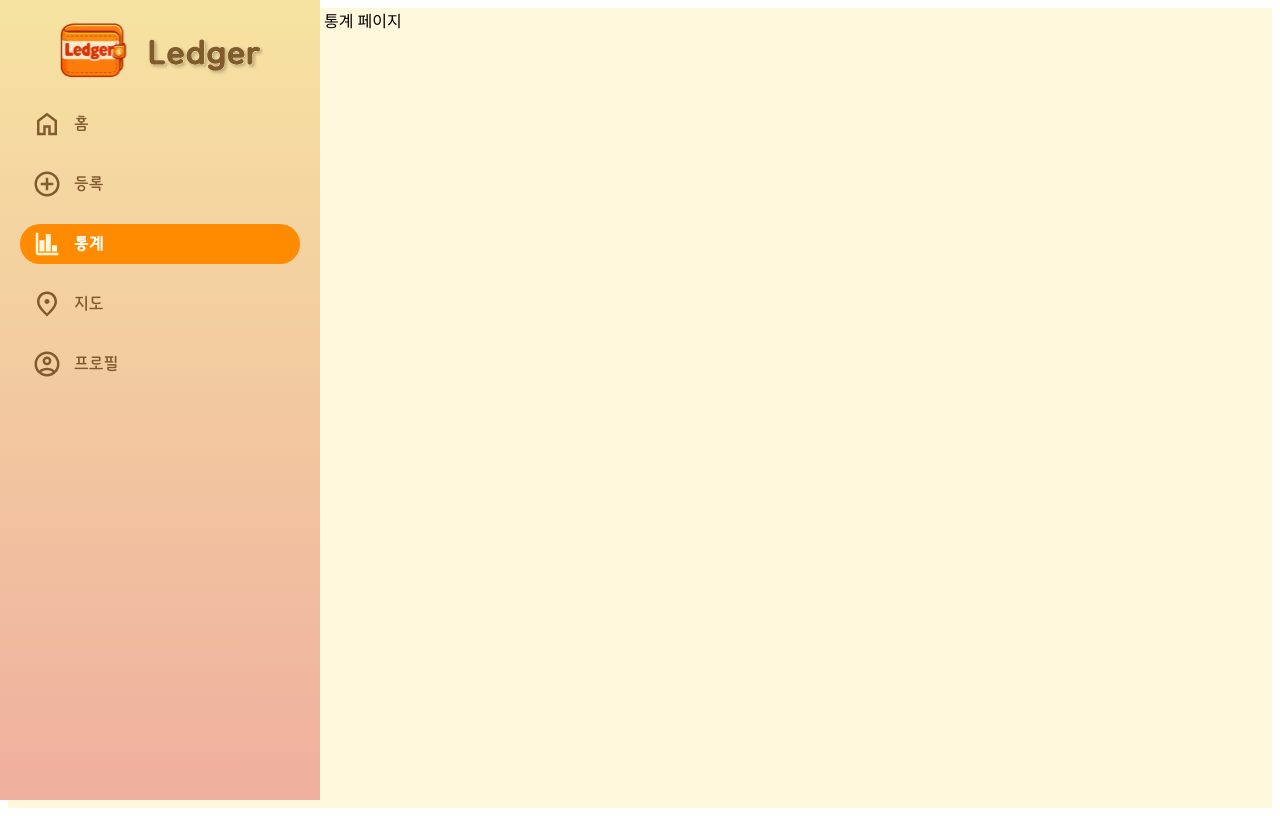
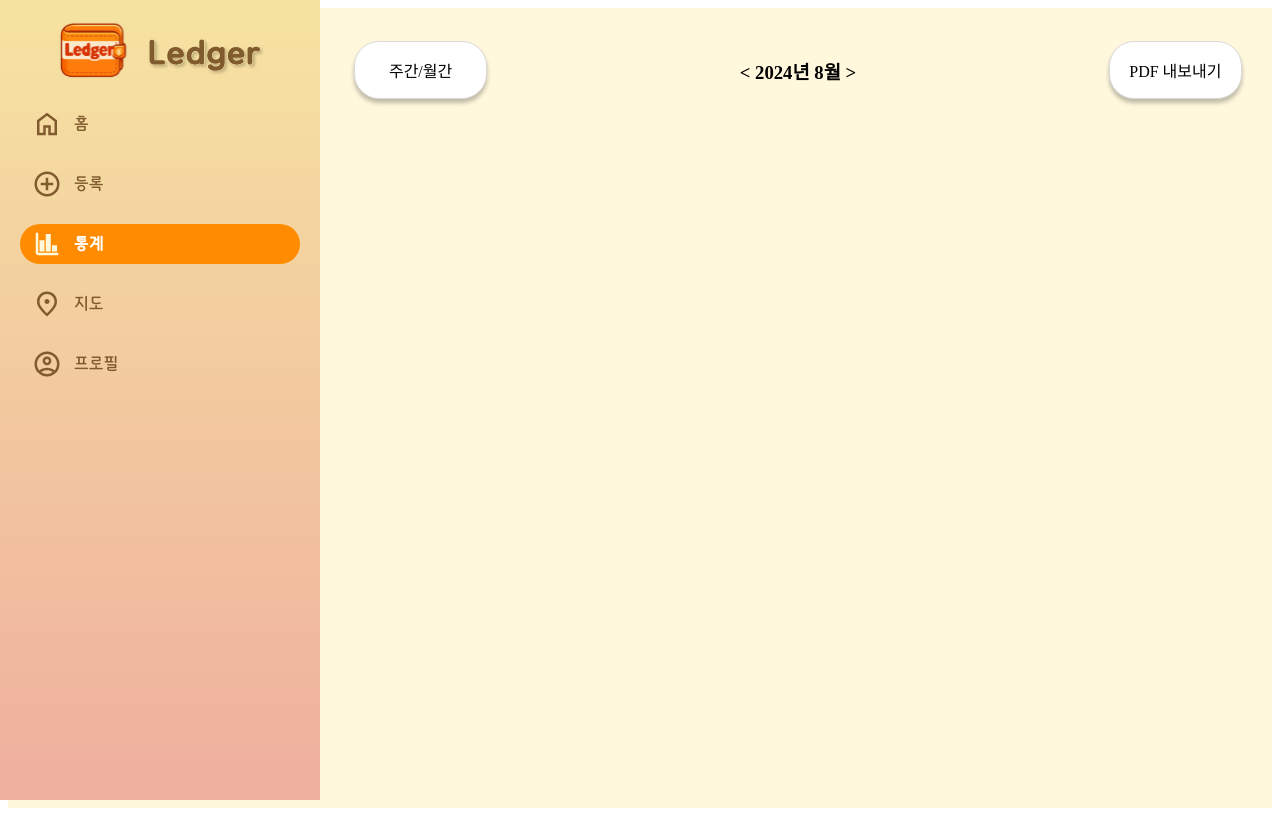
Before and after one commit to 20260304-KB7-27/Ledger-Thanos, a Vue app: page /stats in a window 1280 px wide. Built offline with nearby package versions, Linux system fonts and the light colour scheme.

Commit message:
feat : 헤더 UI 구현

```diff
--- a/src/pages/stats/Stats.vue
+++ b/src/pages/stats/Stats.vue
@@ -1,15 +1,35 @@
 <template>
-  <div>통계 페이지</div>
+  <div class="main">
+    <div class="header">
+      <Box width="custom" custom-width="15%">
+        <div class="box-label">주간/월간</div>
+      </Box>
+      <h3><span><</span> 2024년 8월 <span>></span></h3>
+      <Box width="custom" customWidth="15%">
+        <div class="box-label">PDF 내보내기</div>
+      </Box>
+    </div>
+    <div>
+
+    </div>
+  </div>
 </template>
 
 <script setup>
-
-
-
+import Box from '@/components/Box.vue';
 </script>
 
 <style scoped>
-
-
-
+.main {
+  padding: 30px 30px 0px 30px;
+}
+.header {
+  display: flex;
+  justify-content: space-between;
+  align-items: center;
+}
+.box-label {
+  width: 100%;
+  text-align: center;
+}
 </style>
```
